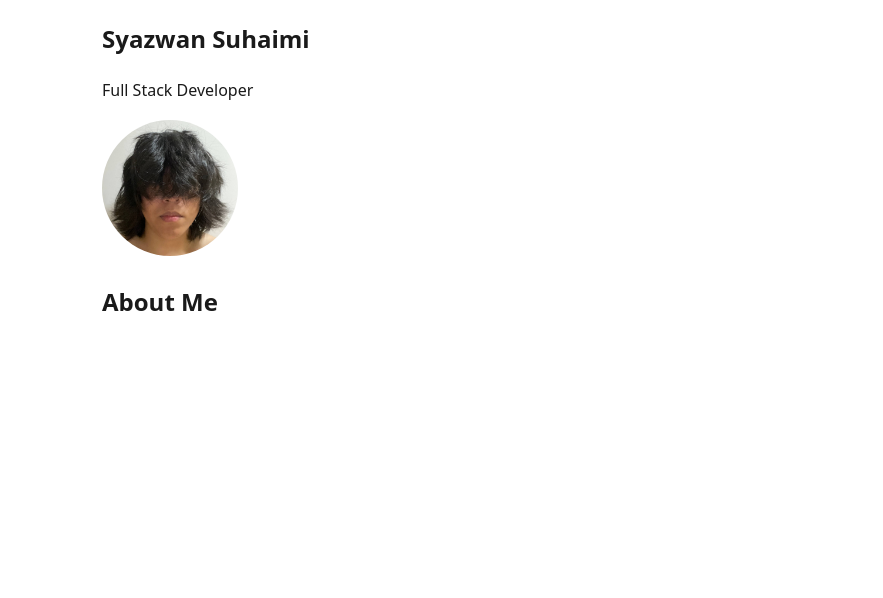
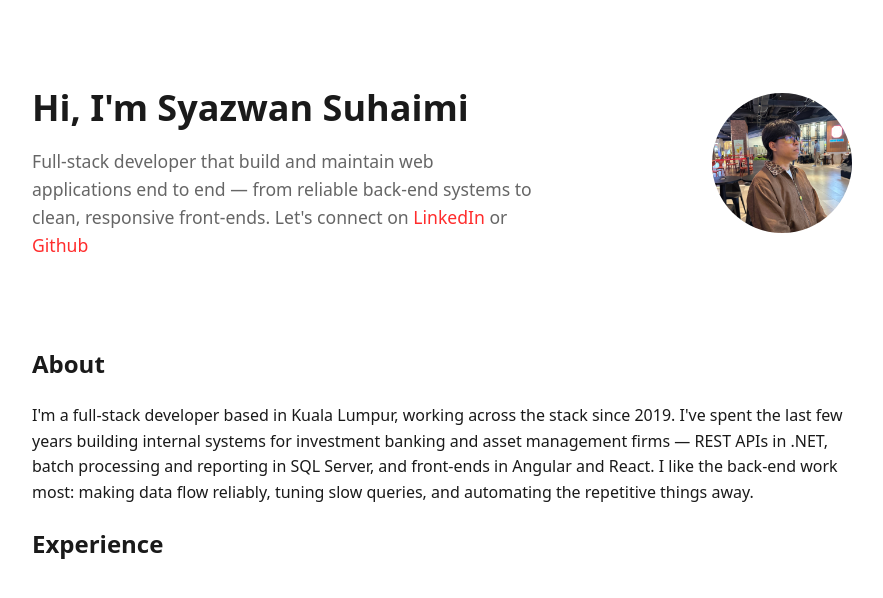
Before and after one commit to ob1kenotbi/portfolio, a React (Vite) app: page / in a window 1280 px wide. Shown: the top 598 px of the page, without its empty margins (198-1081 px from the left). Built offline with nearby package versions, Linux system fonts and the light colour scheme.

Commit message:
feat: add styling and about.

```diff
--- a/src/App.jsx
+++ b/src/App.jsx
@@ -10,8 +10,11 @@ function App() {
       <div className='container'>
         <section className='hero'>
           <div className='hero-details'>
-            <h1>Syazwan Suhaimi</h1>
-            <p>Full Stack Developer</p>
+            <h1>Hi, I'm Syazwan Suhaimi</h1>
+            <p>Full-stack developer that build and maintain web applications end to end — from reliable back-end systems to clean, responsive front-ends.
+              Let's connect on <a href="https://www.linkedin.com/in/syazwansuhaimi/" target="_blank">LinkedIn</a> or <a href="https://github.com/ob1kenotbi" target="_blank">Github</a>
+            </p>
+
           </div>
           <div className='hero-image'>
             <img src={heroImg} alt="Syazwan Suhaimi"/>
@@ -19,7 +22,13 @@ function App() {
         </section>
 
         <section className='about'>
-          <h2>About Me</h2>
+          <h2>About</h2>
+          <p>I'm a full-stack developer based in Kuala Lumpur, working across the stack since 2019. I've spent the last few years building internal systems for investment banking and asset management firms — REST APIs in .NET, batch processing and reporting in SQL Server, and front-ends in Angular and React. I like the back-end work most: making data flow reliably, tuning slow queries, and automating the repetitive things away.</p>
+        </section>
+
+        <section className='experience'>
+          <h2>Experience</h2>
+          <p></p>
         </section>
       </div>
     </>
--- a/src/index.css
+++ b/src/index.css
@@ -6,12 +6,40 @@
 }
 
 .container {
-  max-width: 680px;
+  max-width: 820px;
   margin: 0 auto;
   padding: 0 24px;
 }
 
-img{
+.hero-image img{
+  width: 140px;
+  height: 140px;
   border-radius: 50%;
-  max-width: 20%;
+  object-fit: cover;
+  flex-shrink: 0;
 }
+
+.hero {
+  display: flex;
+  align-items: center;
+  justify-content: space-between;
+  gap: 32px;
+  padding: 48px 0;
+}
+
+.hero-details h1 {
+  font-size: 2.25rem;
+  line-height: 1.2;
+  margin-bottom: 4px;
+}
+
+.hero-details p {
+  color: #666;
+  font-size: 1.1rem;
+  width: 500px;
+}
+
+a, a:hover, a:visited, a:active {
+  color: #ff2c2c;
+  text-decoration: none;
+ }
```
Also changed, not shown: src/assets/profile-picture.jpg.
